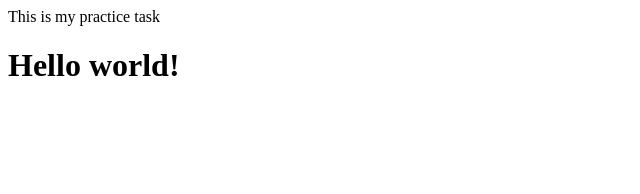
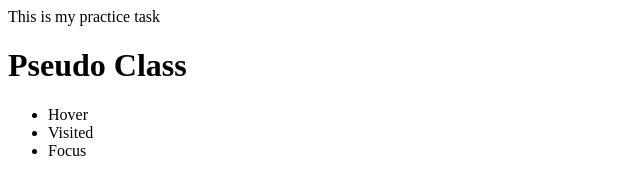
Before and after one commit to ManjuAkther/pseudo, a plain HTML site: page index.html in a window 1280 px wide. Shown: the whole page, without its empty margins (0-640 px from the left). Drawn offline with Linux system fonts and the light colour scheme.

Commit message:
my commit

```diff
--- a/index.html
+++ b/index.html
@@ -7,6 +7,13 @@
 </head>
 <body>
   <header>This is my practice task</header>
-  <h1>Hello world!</h1>
+  <h1>Pseudo Class</h1>
+  <nav>
+    <ul>
+        <li>Hover</li>
+        <li>Visited</li>
+        <li>Focus</li>
+    </ul>
+  </nav>
 </body>
 </html>
```
